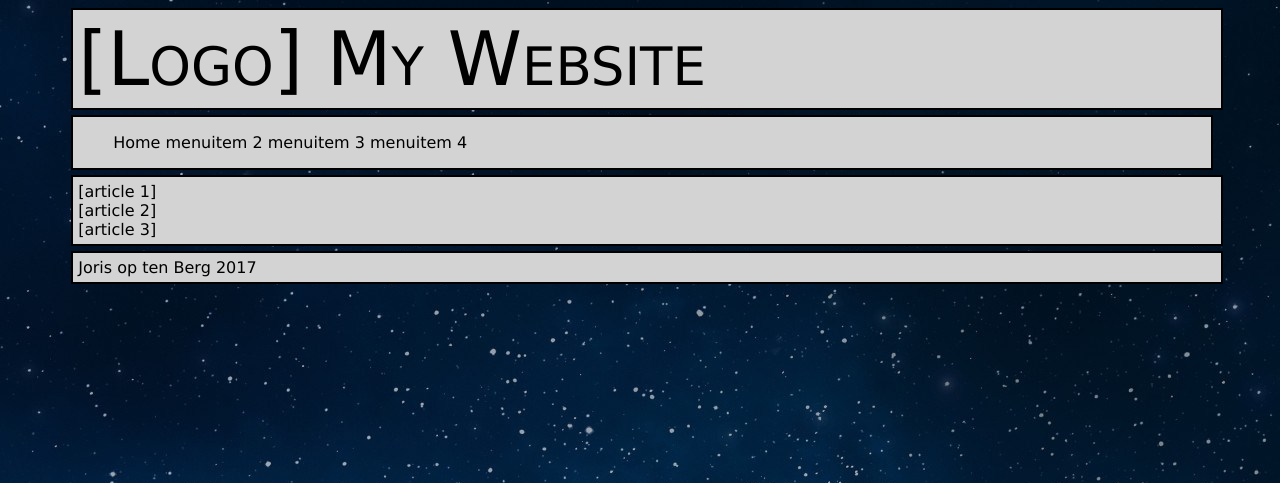
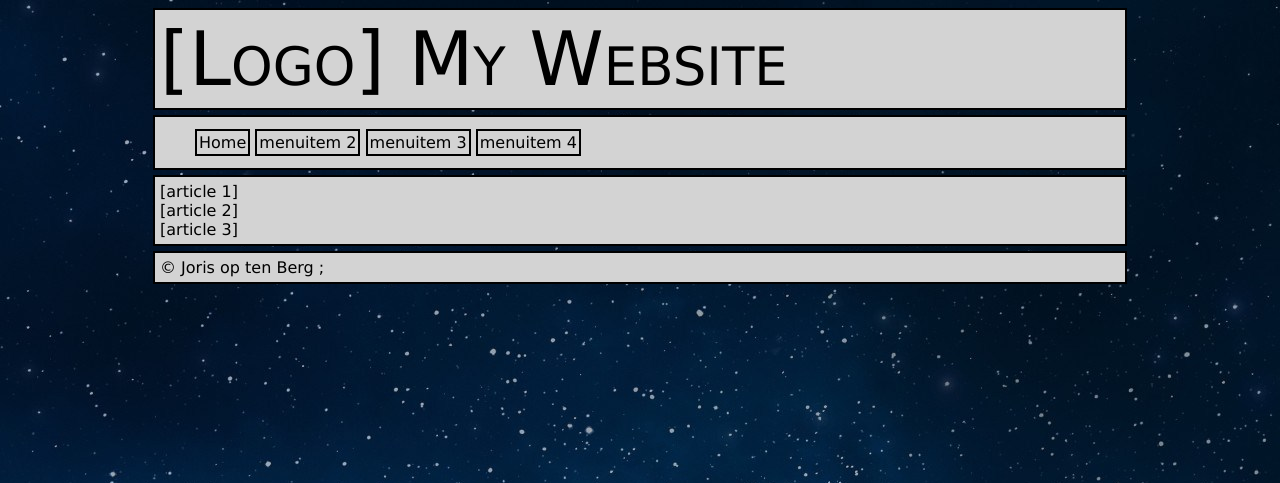
Before and after one commit to Joris-ict/HTMLCSS2, a PHP site: page / in a window 1280 px wide. Shown: the top 483 px of the page. Run offline with PHP 8.4, Linux system fonts and the light colour scheme.

Commit message:
realigned

```diff
--- a/CSS/style.css
+++ b/CSS/style.css
@@ -1,27 +1,29 @@
 body {
-  font-family: Verdana, Geneva, Arial, Helvetica, sans-serif;
+  font-family: Verdana;
   background-image: url("../images/stars.jpg");
 }
 
 header{
   font-size: 75px;
   font-variant: small-caps;
-  width: 90%;
+  width: 960px;
   border: solid 2px black;
   background-color: lightgray;
   margin-left: 5%;
   margin-right: 5%;
   margin-bottom: 5px;
   padding: 5px;
+  text-align: left;
 }
 
 #menu{
-  width: 90%;
+  width: 970px;
   border: solid 2px black;
   background-color: lightgray;
   margin-left: 5%;
   margin-right: 5%;
   margin-bottom: 5px;
+  text-align: left;
 }
 
 ul li {
@@ -29,30 +31,35 @@ ul li {
 }
 
 ul li a {
+  padding: 2px;
   color: black;
+  border: solid 2px black;
   text-decoration: none;
 }
 
 ul li a:hover {
   color: grey;
+  border: solid 2px grey;
 }
 
 #content{
-  width: 90%;
+  width: 960px;
   border: solid 2px black;
   background-color: lightgray;
   margin-left: 5%;
   margin-right: 5%;
   margin-bottom: 5px;
   padding: 5px;
+  text-align: left;
 }
 
 #footer{
-  width: 90%;
+  width: 960px;
   border: solid 2px black;
   background-color: lightgray;
   margin-left: 5%;
   margin-right: 5%;
   margin-bottom: 5px;
   padding: 5px;
+  text-align: left;
 }
--- a/index.html
+++ b/index.html
@@ -7,7 +7,7 @@
     </title>
     <link rel="stylesheet" href="CSS/style.css">
  </head>
-
+  <center>
   <body>
     <header>
       [Logo] My Website
@@ -20,7 +20,6 @@
         <li><a href="#">menuitem 3</a></li>
         <li><a href="#">menuitem 4</a></li>
       </ul>
-
     </div>
 
     <div id="content">
@@ -38,8 +37,9 @@
     </div>
 
     <div id="footer">
-      Joris op ten Berg 2017
+      &copy; Joris op ten Berg <?php echo "Today is " . date("Y/m/d")?>;
     </div>
 
   </body>
+</center>
 </html>
```
